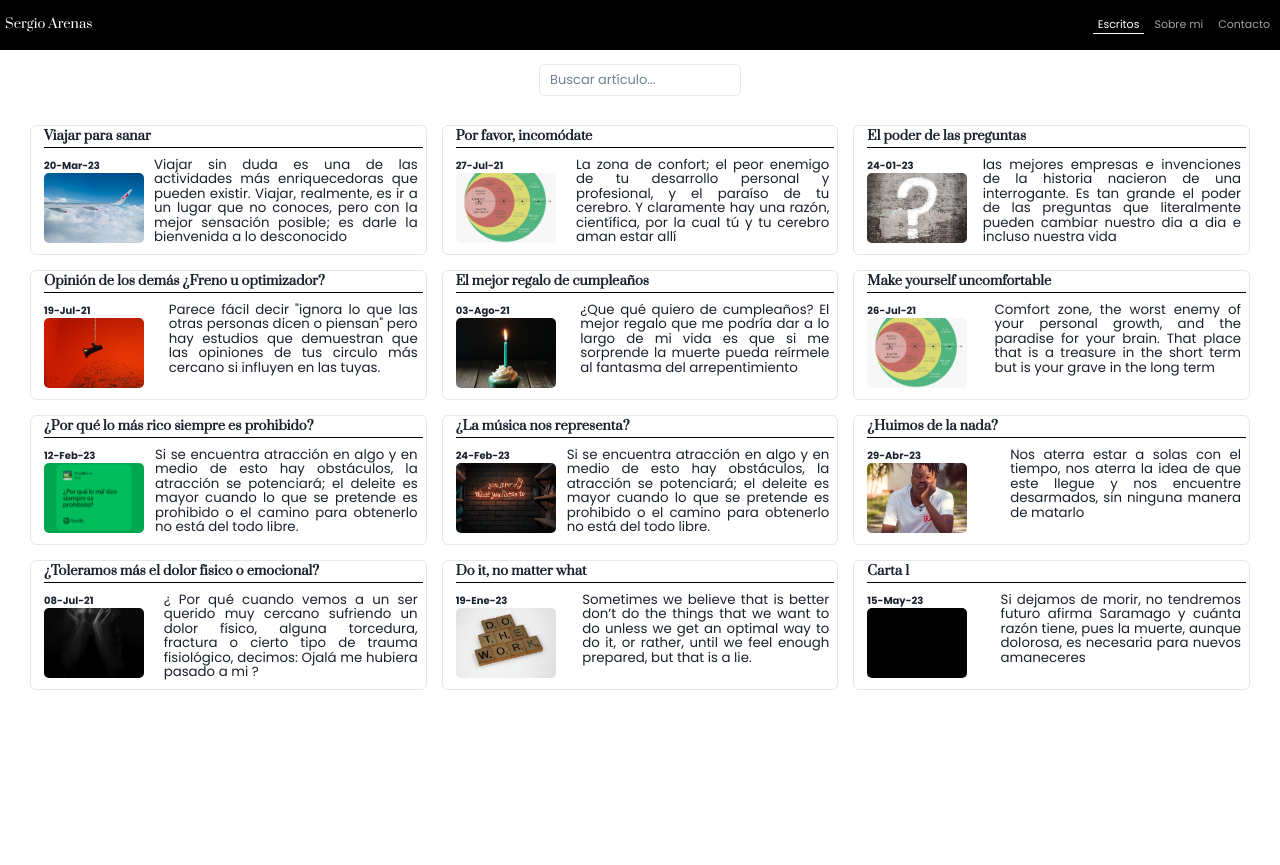
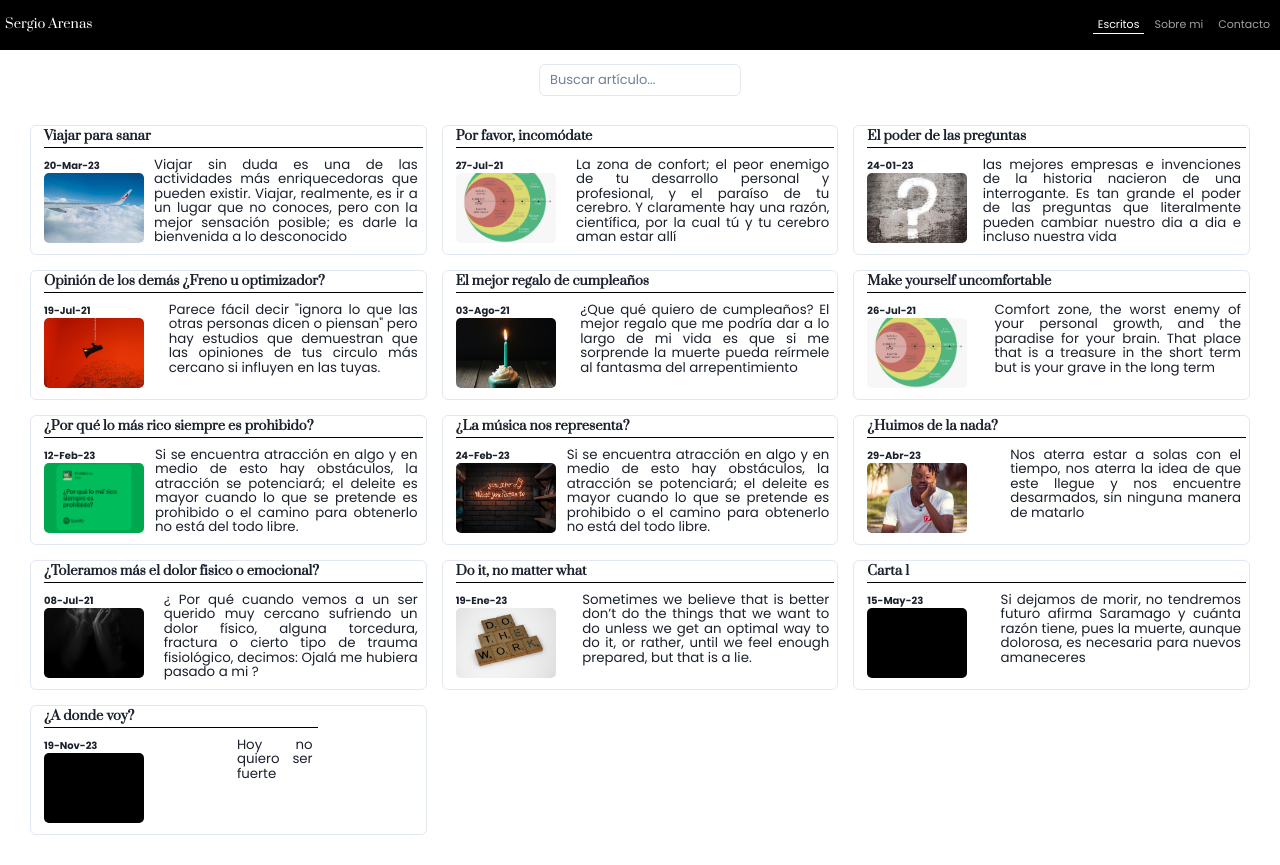
Before and after one commit to arenas025/personal-blog, a Next.js app: page /articles in a window 1280 px wide. Before the commit the page ends 800 px from the top, so only its background shows below. Built offline with nearby package versions, Linux system fonts and the light colour scheme.

Commit message:
feat: añadi a donde voy

```diff
--- /dev/null
+++ b/src/data/a-donde-voy.mdx
@@ -0,0 +1,48 @@
+---
+title: '¿A donde voy?'
+date: '19-Nov-23'
+slug: 'a-donde-voy'
+languague: spanish
+description: 'Hoy no quiero ser fuerte'
+image: '/public/articlesCover/letter-1.png'
+
+---
+
+<Title content={'¿A donde voy?'} />
+
+<P>
+<p>
+¿A donde voy cuando me canso de ser fuerte? ¿A donde voy cuando ya no puedo aguantar más? ¿A donde voy cuando todos vienen a mí? ¿A donde voy cuando solo quiero no estar? ¿A donde voy cuando todo sale mal? ¿A donde voy cuando lo unico que quiero es derrumbarme y sacar todo lo que ha venido a mí?
+</p>
+
+<br/>
+
+<p>
+Quisiera tener a donde ir, quisiera que hubiera un yo en mi vida, quisiera que asi como las cosas llegan asi mismo se fueran, quisiera no ser una pila de desechos de otros, quisiera que no me vieran como su pilar porque estoy cansado de reprimir. Quisiera soltarme de las cosas con la facilidad que tienen las otras personas, sin pensar que contarle mis problemas las va a cargar, quisiera al menos en un momento ser sincero con alguien y decirle que no siempre soy fuerte, que a veces no estoy disponible, que a veces quisiera alguien a quien ir.
+</p>
+
+<br/>
+
+<p>
+No quiero seguir reprimiendo más las cosas, no quiero seguir fingiendo que todo está bien y pretendiendo que el tiempo va a curar las cosas, no quiero seguir siendo el más fuerte, el más productivo, el que siempre tiene todo solucionado, no quiero seguir siendo esa imagen de referencia cuando de estar bien se trata porque no quiero seguir fingiendo que es asi, no quiero seguir creyendo que la vida es algo de ir mejorando las cosas que están mal, que es cuestión de aprender de los dolores, solo quiero atravesar el dolor, no apoyarme en él. Hoy no quiero ser el mejor ni el más productivo, el que hace 6 cosas en el día con tal de no sentir, no quiero estar en el club de las 5 am para al final del día acostarme satisfecho porque cumplí con las tareas del día, pero me dejé a mi de lado, hoy no quiero creer en el optimismo tóxico
+</p>
+
+<br/>
+
+<p>
+Quiero ser humano, quiero ser emocional, quiero llorar, quiero gritar, quiero reir, quiero sentir vacíos en el estómago, quiero sentir sudor en las manos, quiero sentir tristeza, rabia, alegría, celos, plenitud, ansias, nervios, quiero que cuando me pregunten ¿Cómo estás? Responda todo, excepto que estoy bien. Quiero responder que estoy triste, enojado, angustiado, alegre, nervioso, decepcionado, iracundo, pero no solo que estoy bien.
+</p>
+
+<br/>
+
+<p>
+Siempre pensé que podría seguir acumulando las cosas, pero no es hasta que llega alguien para que te muestre tus vacíos, para que te abofetee y te haga caer en cuenta que las cosas no están bien, que hay que sentir, que hay que expresar, que cuando creíste que estabas bien, pues aun te falta mucho para asi sea. Quisiera ir a buscar ese apoyo, pero sé que iré a un lugar de fantasía. Hoy te extraño más que cualquier otro día queenV.
+</p>
+
+<br/>
+
+<p>
+No es hasta que llega un día en que la minima cosa desata todo lo anterior y te derrumbas completamente y no hay donde ir porque el unico sitio que conoces eres tú mismo, y ya está lleno con cosas de otras personas, pero te olvidaste dejar espacio para ti.
+</p>
+
+</P>
--- a/src/pages/articles/index.tsx
+++ b/src/pages/articles/index.tsx
@@ -82,6 +82,9 @@ const imagesList = [
     route: '/public/articlesCover/huimos.png',
   },
   {element:carta1,
+    route: '/public/articlesCover/letter-1.png',
+  },
+   {element:carta1,
     route: '/public/articlesCover/letter-1.png',
   }
 ]
```
